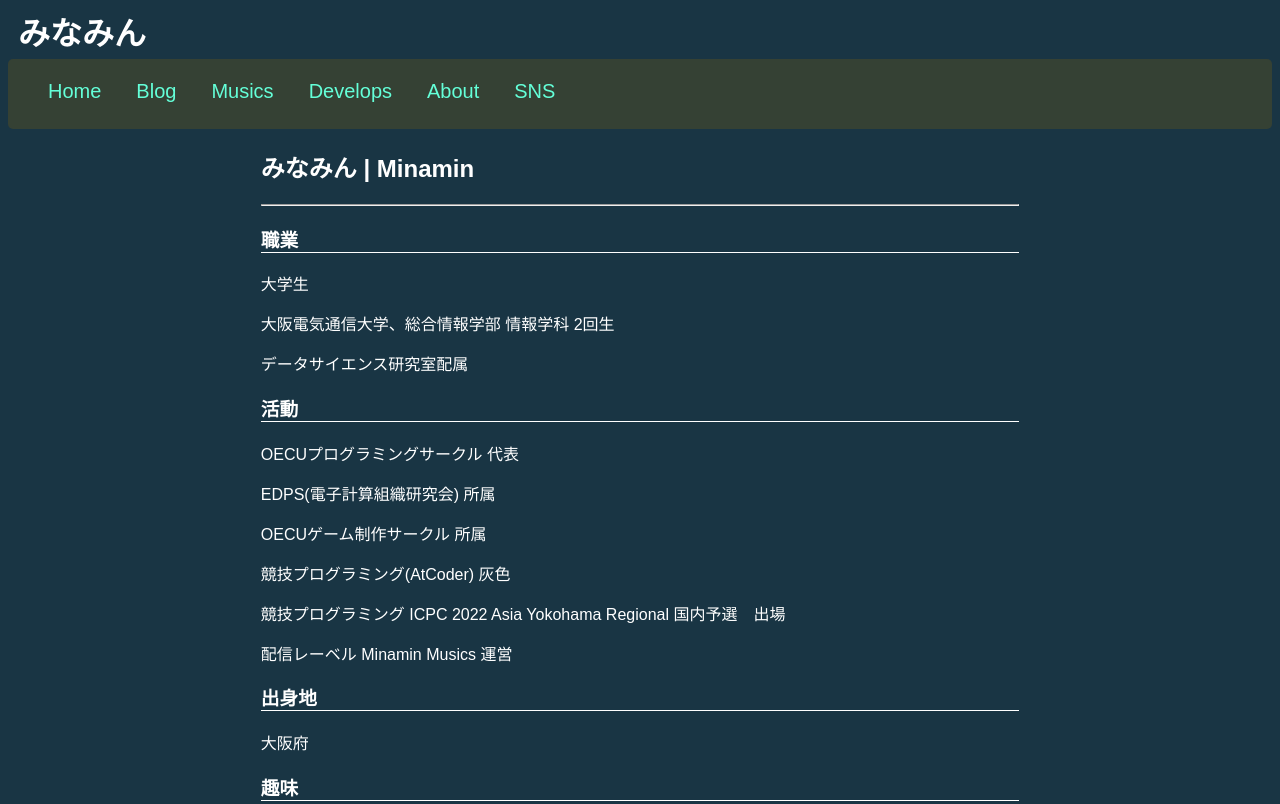
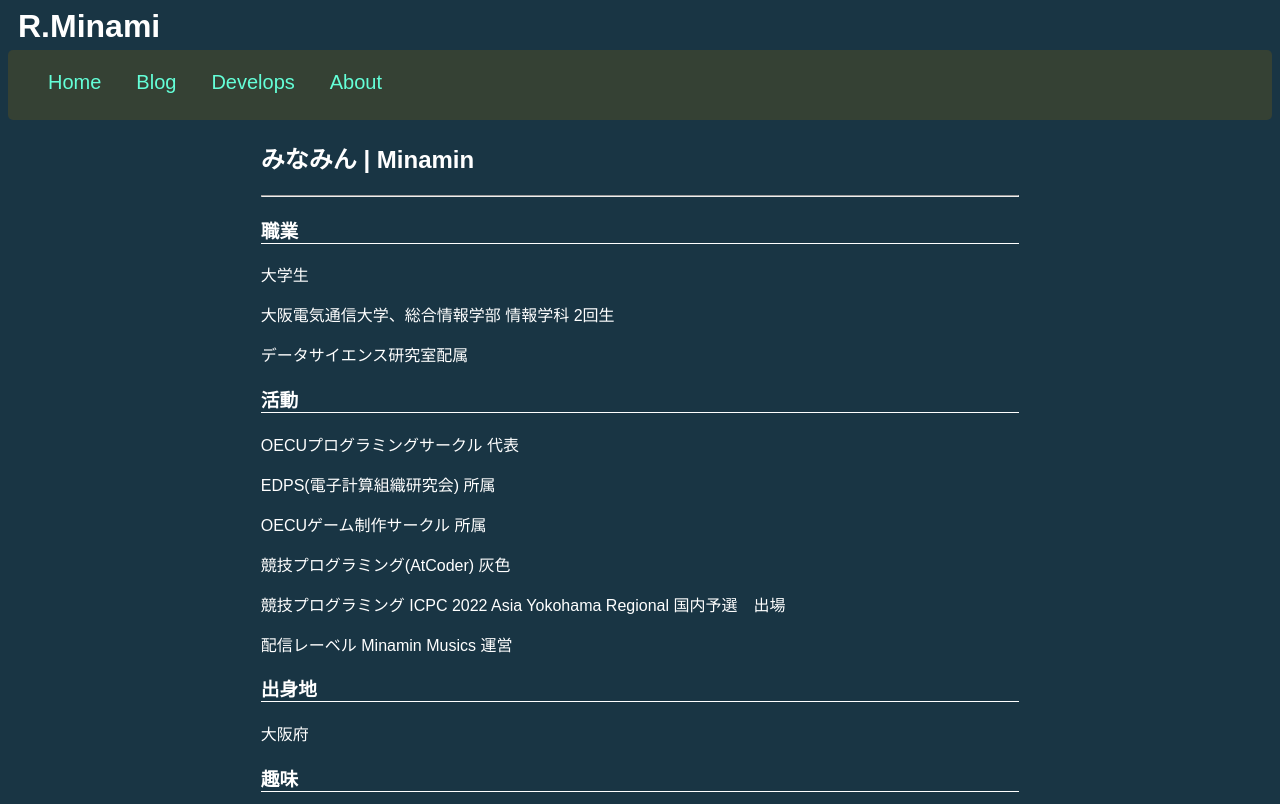
Before and after one commit to Minamin1234/minamin1234.github.io, a plain HTML site: page about.html in a window 1280 px wide. Shown: the top 804 px of the page. Drawn offline with Linux system fonts and the light colour scheme.

Commit message:
update: update

```diff
--- a/about.html
+++ b/about.html
@@ -3,11 +3,11 @@
     <head>
         <meta charset="UTF-8">
         <link rel="stylesheet" href="styles.css">
-        <title>みなみん | Minamin</title>
+        <title>R.Minami | Minamin</title>
     </head>
 
     <body>
-        <h1 class="name">みなみん</h1>
+        <h1 class="name">R.Minami</h1>
         <nav>
             <ul class="menu">
                 <li class="menu">
@@ -17,16 +17,10 @@
                     <a href="blog.html" class="menu">Blog</a>
                 </li>
                 <li class="menu">
-                    <a href="musics.html" class="menu">Musics</a>
-                </li>
-                <li class="menu">
                     <a href="devs.html" class="menu">Develops</a>
                 </li>
                 <li class="menu">
                     <a href="about.html" class="menu">About</a>
-                </li>
-                <li class="menu">
-                    <a href="sns.html" class="menu">SNS</a>
                 </li>
             </ul>
         </nav>
```
Also changed, not shown: blog.html (+2 -8 lines), devs.html (+2 -8 lines), sns.html (+2 -2 lines).
